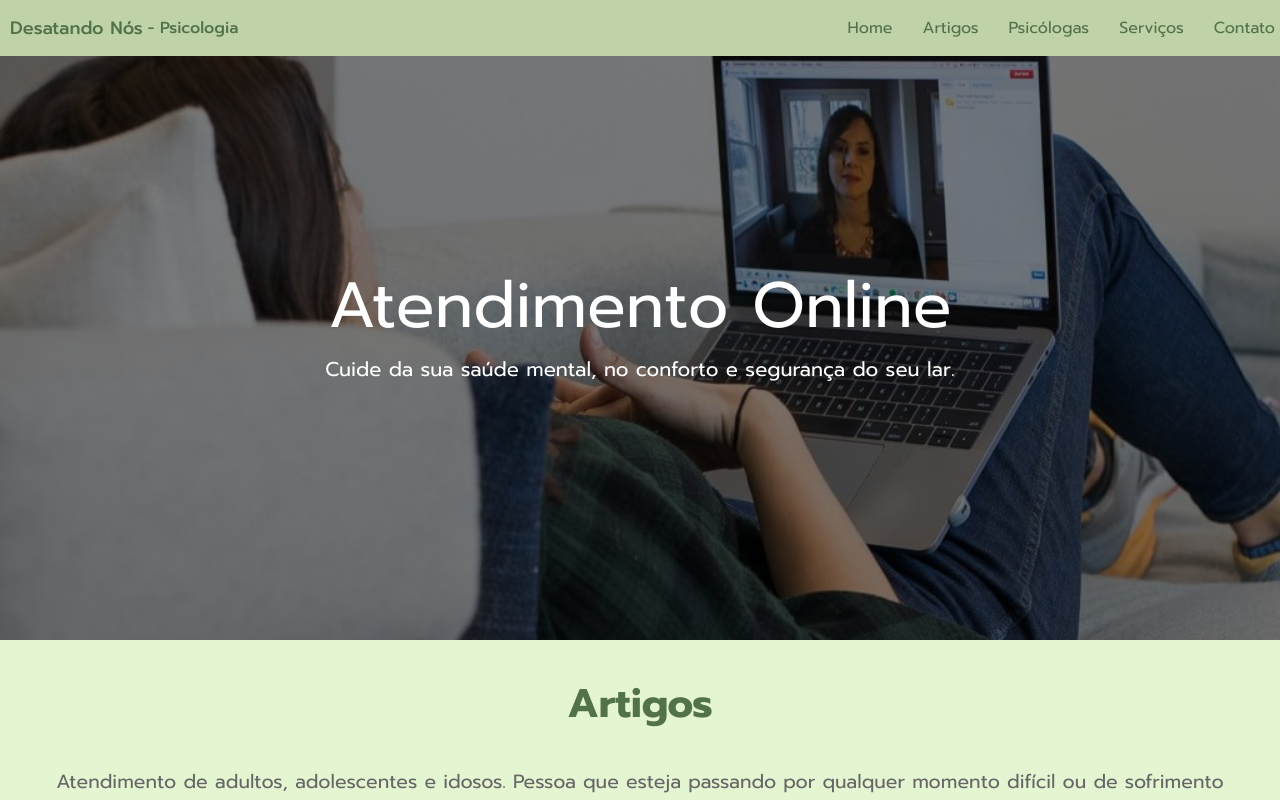
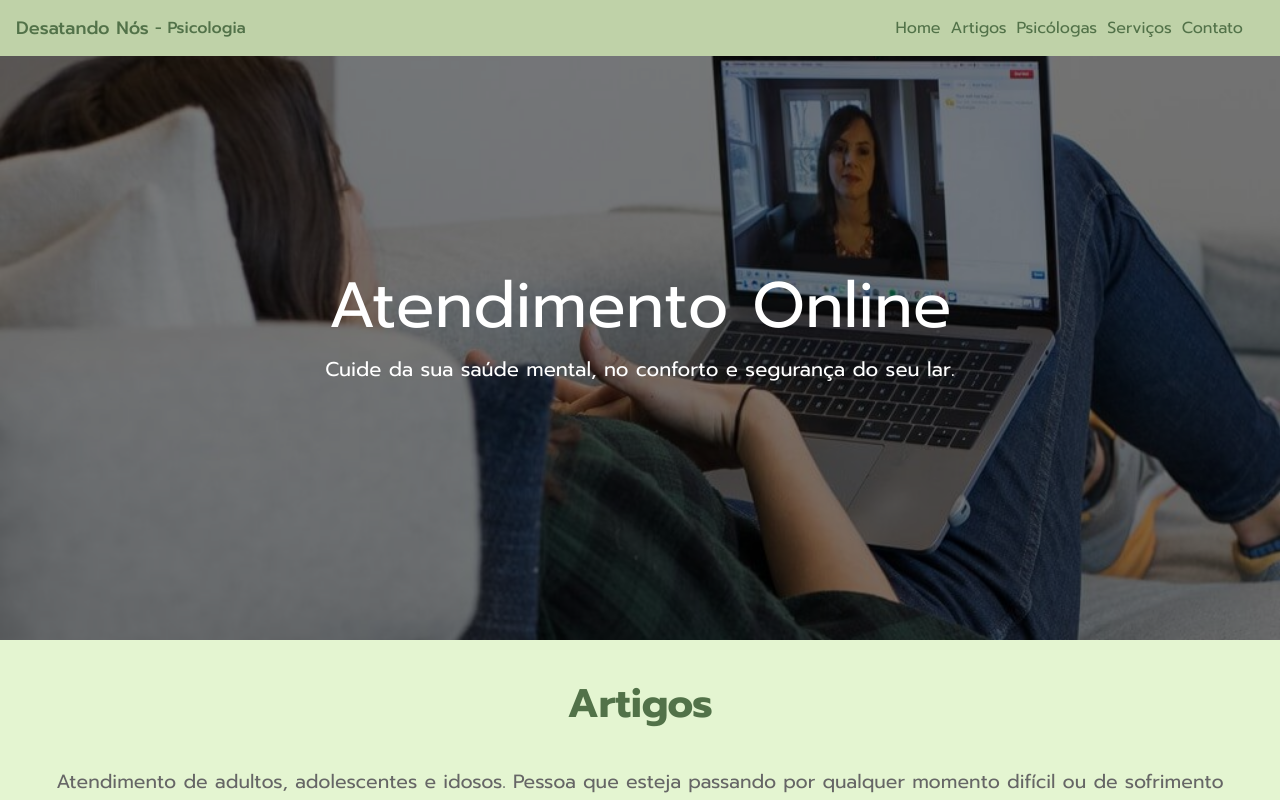
Before and after one commit to anderson-oliveira-86/desatando-nos-app, a React (Create React App) app: page / in a window 1280 px wide. Shown: the top 800 px of the page. Built offline with nearby package versions, Linux system fonts and the light colour scheme.

Commit message:
ajustando lado esquerdo com barra de rolagem

```diff
--- a/src/assets/styles/Header.css
+++ b/src/assets/styles/Header.css
@@ -1,14 +1,14 @@
-
 .header {
+    position: fixed;
+    top: 0;
+    width: 100%;
+    z-index: 1000; /* Ajuste o z-index conforme necessário para evitar sobreposição com outros elementos */
+    background-color: #bfd2a8;
+    color: #527249;
     display: flex;
     justify-content: space-between;
-    background-color: #bfd2a8;
-    color: #527249;
-    position: fixed;
-    padding-left: 10px;
-    top: 0;
-    width: 100%;
-    z-index: 1000;
+    align-items: center;
+    padding: 0 1rem;
   }
 
   .logo {
@@ -19,7 +19,11 @@
 
   .logo-1 {
     font-size: 18px;
-    margin-right: 5px;
+    margin-right: 0.4rem;
+  }
+
+  .nav {
+    margin-right: 3rem;
   }
 
   .nav ul {
@@ -28,5 +32,5 @@
   }
 
   .nav li {
-    margin: 0 15px;
+    margin: 0 5px;
   }
--- a/src/assets/styles/ImageContainer.css
+++ b/src/assets/styles/ImageContainer.css
@@ -2,7 +2,7 @@
     margin: 0;
     padding: 0;
     width: 100%;
-    overflow-x: hidden; /* Evita rolagem horizontal */
+    /*overflow-x: hidden; /* Evita rolagem horizontal */
 }
 
 .overlay {
```
Lines whose indentation alone changed are shown as unchanged.
